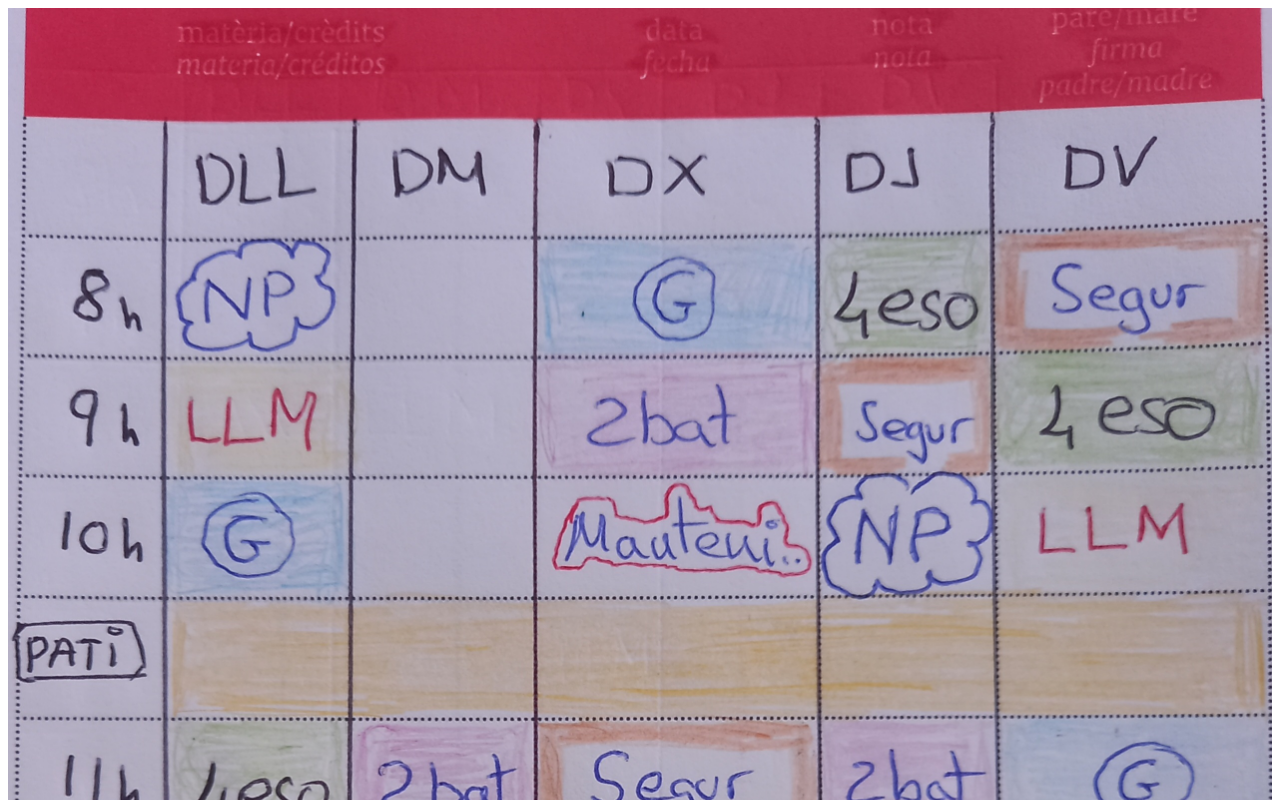
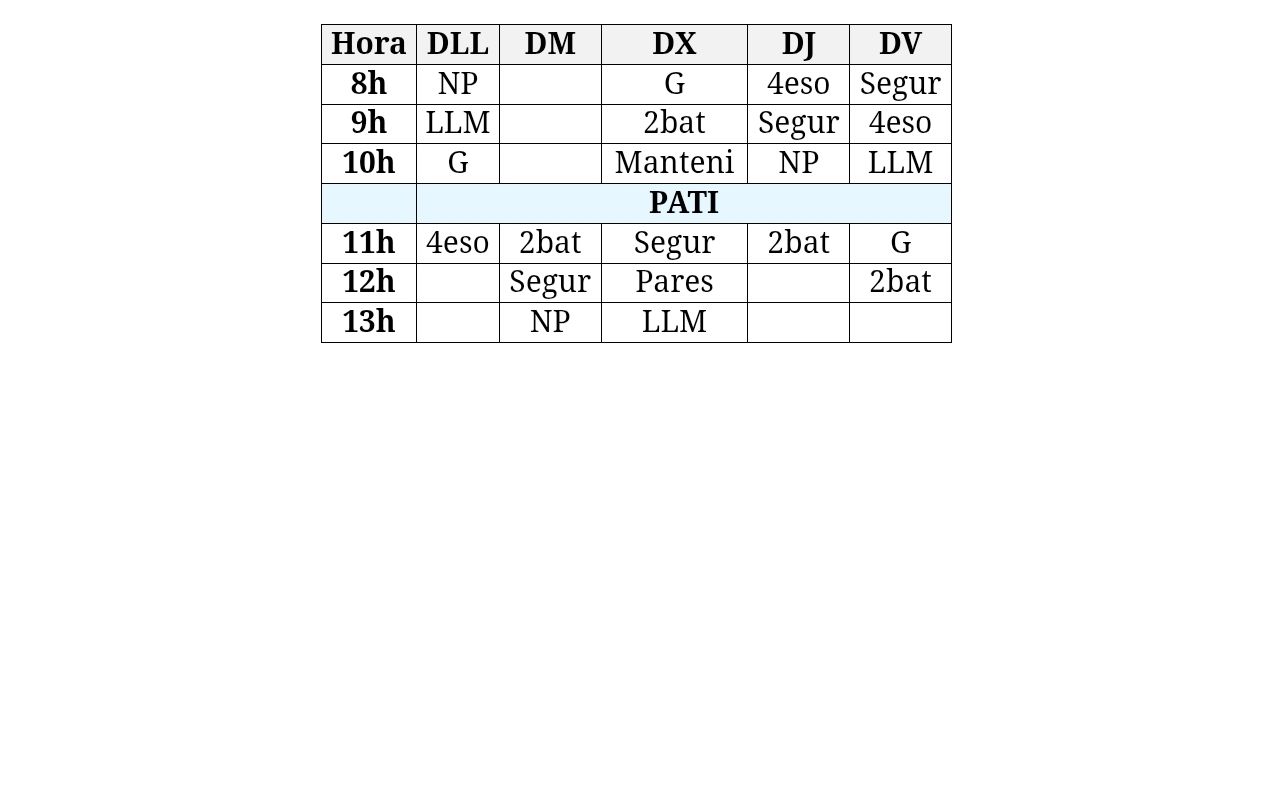
Before and after one commit to xaviblanes/horari, a plain HTML site: page index.html in a window 1280 px wide. Shown: the top 800 px of the page. Drawn offline with Linux system fonts and the light colour scheme.

Commit message:
Update index.html

```diff
--- a/index.html
+++ b/index.html
@@ -14,6 +14,6 @@
   </style>
 </head>
 <body>
-<img src="horari.jpg">
+<img src="1.jpg">
 </body>
 </html>
```
